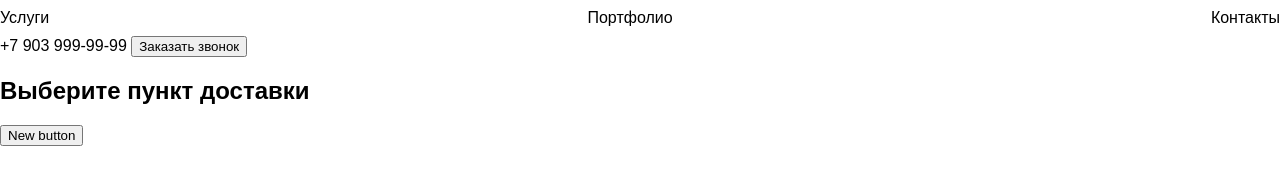
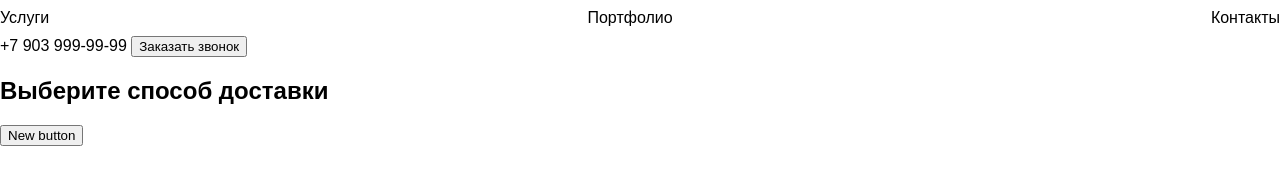
Before and after one commit to vermoshina/app-new, a plain HTML site: page index.html in a window 1280 px wide. Drawn offline with Linux system fonts and the light colour scheme.

Commit message:
Изменение способа

```diff
--- a/index.html
+++ b/index.html
@@ -21,7 +21,7 @@
             <button>Заказать звонок</button>
         </div>
     </header>
-    <h2>Выберите пункт доставки</h2>
+    <h2>Выберите способ доставки</h2>
     <button>New button</button>
 </body>
 </html>
```
